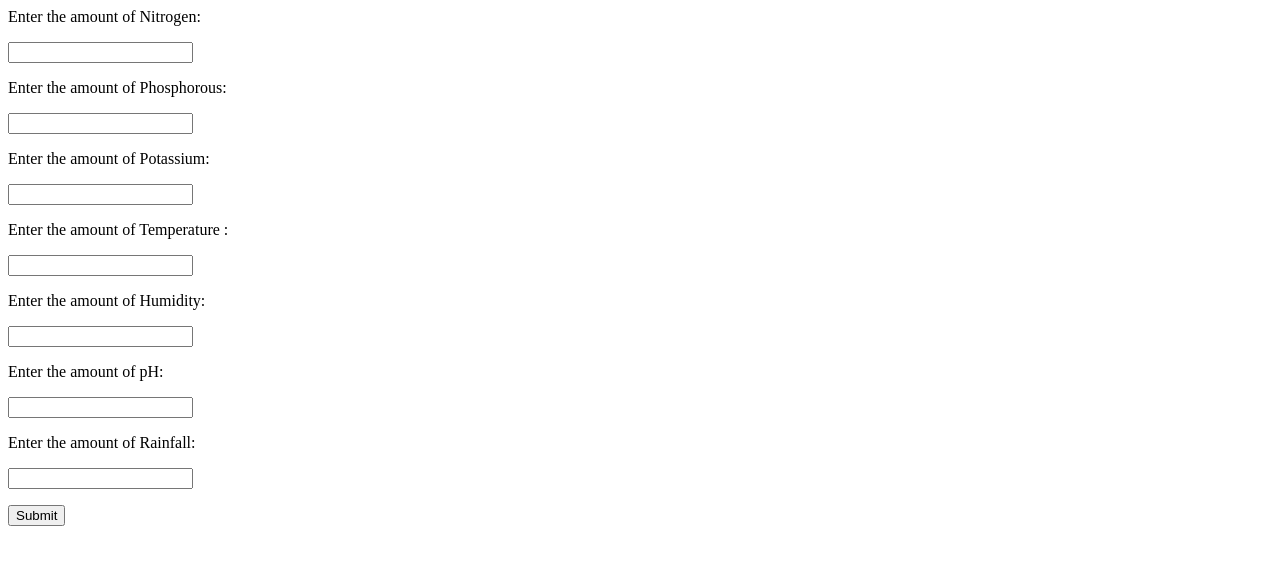
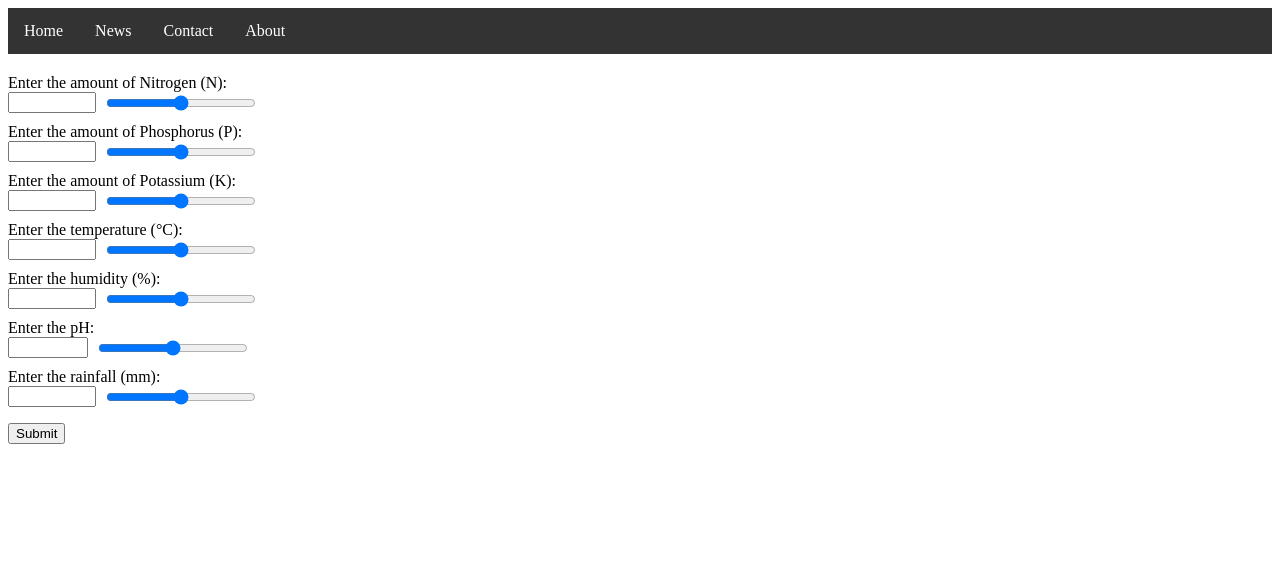
Before and after one commit to AlwinMathew2003/crop_recommendation_system_webApp, a Flask app: page / in a window 1280 px wide. Shown: the top 565 px of the page. Run offline with Flask 3, Linux system fonts and the light colour scheme.

Commit message:
new commit

```diff
--- a/app.py
+++ b/app.py
@@ -1,8 +1,8 @@
 from flask import Flask,render_template,request
 from sklearn import *
 import joblib
+# app = Flask(__name__,static_url_path='/static') #This tells Flask to serve static files from the /static URL path.
 app = Flask(__name__)
-
 @app.route('/')
 def index():
     return render_template('index.html')
@@ -10,12 +10,19 @@ def index():
 def predict():
     list1=[]
     if request.method== 'POST':
-        for key in request.form:
-            list1.append(request.form[key])
+        list1=[
+            request.form['N'],
+            request.form['P'],
+            request.form['K'],
+            request.form['temperature'],
+            request.form['humidity'],
+            request.form['ph'],
+            request.form['rainfall']
+        ]
     arr=[list1]
     app=joblib.load('crop_app')
     crop=app.predict(arr)
-    return render_template('index.html',prediction=crop[0])
+    return render_template('index.html',prediction=crop[0],form=request.form)
 
 if __name__=='__main__':
     app.run(debug=True)
@@ -40,3 +47,7 @@ if __name__=='__main__':
 # - `'password': 'password_entered_by_user'`
 
 # So, when you iterate over `request.form` with `for key in request.form:`, `key` will take on the values `'username'` and `'password'` in each iteration, allowing you to access the corresponding values entered by the user in the form fields.
+
+#if we want to input field to be filled after sumbit:
+#<input type="number" id="N" name="N" step="0.01" min="0" max="300" required {% if form and form.N %}value="{{ form.N }}"{% endif %}>
+#return render_template('index.html',prediction=crop[0],form=request.form)
--- a/templates/index.html
+++ b/templates/index.html
@@ -1,37 +1,169 @@
+
 <!DOCTYPE html>
 <html lang="en">
 <head>
-    <meta charset="UTF-8">
-    <meta name="viewport" content="width=device-width, initial-scale=1.0">
-    <title>Crop Recommendation System</title>
+<meta charset="UTF-8">
+<meta name="viewport" content="width=device-width, initial-scale=1.0">
+<title>Crop Recommendation System</title>
+<style>
+
+  .adjustment-bar-container {
+    display: flex;
+    align-items: center;
+    margin-bottom: 10px;
+  }
+
+ .adjustment-bar {
+    width: 150px; /* Adjust width as needed */
+    margin-left: 10px; /* Adjust margin as needed */
+  }
+
+  ul {
+  list-style-type: none;
+  margin: 0;
+  padding: 0;
+  overflow: hidden;
+  background-color: #333;
+}
+
+li {
+  float: left;
+}
+
+li a {
+  display: block;
+  color: white;
+  text-align: center;
+  padding: 14px 16px;
+  text-decoration: none;
+}
+
+li a:hover {
+  background-color: #111;
+}
+
+.navbar {
+    padding-bottom: 20px; /* Adjust the value as needed */
+}
+
+
+</style>
 </head>
 <body>
+    <div class="navbar">
+    <ul>
+        <li><a class="active" href="#home">Home</a></li>
+        <li><a href="#news">News</a></li>
+        <li><a href="#contact">Contact</a></li>
+        <li><a href="#about">About</a></li>
+      </ul>
+    </div>
+    <div class="form-wrapper">
+        <div class="form-container">
     <form action="http://127.0.0.1:5000/predict" method="POST">
-        <label>Enter the amount of Nitrogen:</label>
-    <p><input type="number" name="N" step="any" required></p>
+        <label>Enter the amount of Nitrogen (N):</label>
+        <div class="adjustment-bar-container">
+            <input type="number" id="N" name="N" step="0.01" min="0" max="300" required>
+            <input type="range" id="range-N" name="range-N" min="0" max="300" step="0.01" value="150" class="adjustment-bar">
+        </div>
 
-    <label>Enter the amount of Phosphorous:</label>
-    <p><input type="number" name="P" step="any" required></p>
+        <label>Enter the amount of Phosphorus (P):</label>
+        <div class="adjustment-bar-container">
+            <input type="number" id="P" name="P" step="0.01" min="0" max="300" required>
+            <input type="range" id="range-P" name="range-P" min="0" max="300" step="0.01" value="150" class="adjustment-bar">
+        </div>
 
-    <label>Enter the amount of Potassium:</label>
-    <p><input type="number" name="K" step="any" required></p>
+        <label>Enter the amount of Potassium (K):</label>
+        <div class="adjustment-bar-container">
+            <input type="number" id="K" name="K" step="0.01" min="0" max="300" required>
+            <input type="range" id="range-K" name="range-K" min="0" max="300" step="0.01" value="150" class="adjustment-bar">
+        </div>
 
-    <label>Enter the amount of Temperature :</label>
-    <p><input type="number" name="temperature" step="any" required></p>
+        <label>Enter the temperature (°C):</label>
+        <div class="adjustment-bar-container">
+            <input type="number" id="temperature" name="temperature" step="0.01" min="-10" max="50" required>
+            <input type="range" id="range-temperature" name="range-temperature" min="-10" max="50" step="0.01" value="20" class="adjustment-bar">
+        </div>
 
-    <label>Enter the amount of Humidity:</label>
-    <p><input type="number" name="humidity" step="any" required></p>
+        <label>Enter the humidity (%):</label>
+        <div class="adjustment-bar-container">
+            <input type="number" id="humidity" name="humidity" step="0.01" min="0" max="100" required>
+            <input type="range" id="range-humidity" name="range-humidity" min="0" max="100" step="0.01" value="50" class="adjustment-bar">
+        </div>
 
-    <label>Enter the amount of pH:</label>
-    <p><input type="number" name="ph" step="any" required></p>
+        <label>Enter the pH:</label>
+        <div class="adjustment-bar-container">
+            <input type="number" id="ph" name="ph" step="0.01" min="0" max="14" required>
+            <input type="range" id="range-ph" name="range-ph" min="0" max="14" step="0.01" value="7" class="adjustment-bar">
+        </div>
 
-    <label>Enter the amount of Rainfall:</label>
-    <p><input type="number" name="rainfall" step="any" required></p>
+        <label>Enter the rainfall (mm):</label>
+        <div class="adjustment-bar-container">
+            <input type="number" id="rainfall" name="rainfall" step="0.01" min="0" max="500" required>
+            <input type="range" id="range-rainfall" name="range-rainfall" min="0" max="500" step="0.01" value="250" class="adjustment-bar">
+        </div>
 
     <p><input type="submit" value="Submit"></p>
-    {%if prediction%}
-    <p>Result: The most suitable crop to grow is  <b>{{prediction}}</b></p>
-    {% endif %}
+
     </form>
+</div>
+</div>
+{%if prediction %}
+<p>Result: The most suitable crop to grow is  <b>{{prediction}}</b></p>
+{% endif %}
+
+<script>
+    const inputIds = ['N', 'P', 'K', 'temperature', 'humidity', 'ph', 'rainfall'];
+    const rangeIds = inputIds.map(id => 'range-' + id);
+
+    inputIds.forEach((inputId, index) => {
+        const input = document.getElementById(inputId);
+        const range = document.getElementById(rangeIds[index]);
+
+        input.addEventListener('input', function() {
+            range.value = this.value;
+
+        });
+
+        range.addEventListener('input', function() {
+            input.value = this.value;
+
+        });
+    });
+</script>
 </body>
 </html>
+
+<!-- // Define an array of input IDs
+const inputIds = ['N', 'P', 'K', 'temperature', 'humidity', 'ph', 'rainfall'];
+
+// Map the input IDs to corresponding range input IDs
+const rangeIds = inputIds.map(id => 'range-' + id);
+
+// Iterate over each input ID
+inputIds.forEach((inputId, index) => {
+    // Get the input element by its ID
+    const input = document.getElementById(inputId);
+
+    // Get the range input element corresponding to the current input
+    const range = document.getElementById(rangeIds[index]);
+
+    // Add an event listener to the input element for input events (when the value changes)
+    input.addEventListener('input', function() {
+        // When the input value changes, update the value of the corresponding range input
+        range.value = this.value;
+
+        // Call the updateBrightness function (assuming it's defined elsewhere)
+        updateBrightness();
+    });
+
+    // Add an event listener to the range input element for input events
+    range.addEventListener('input', function() {
+        // When the range input value changes, update the value of the corresponding input element
+        input.value = this.value;
+
+        // Call the updateBrightness function
+        updateBrightness();
+    });
+});
+ -->
```
Also changed, not shown: templates/about.html (added), templates/team.html (added), templates/work.html (added).
